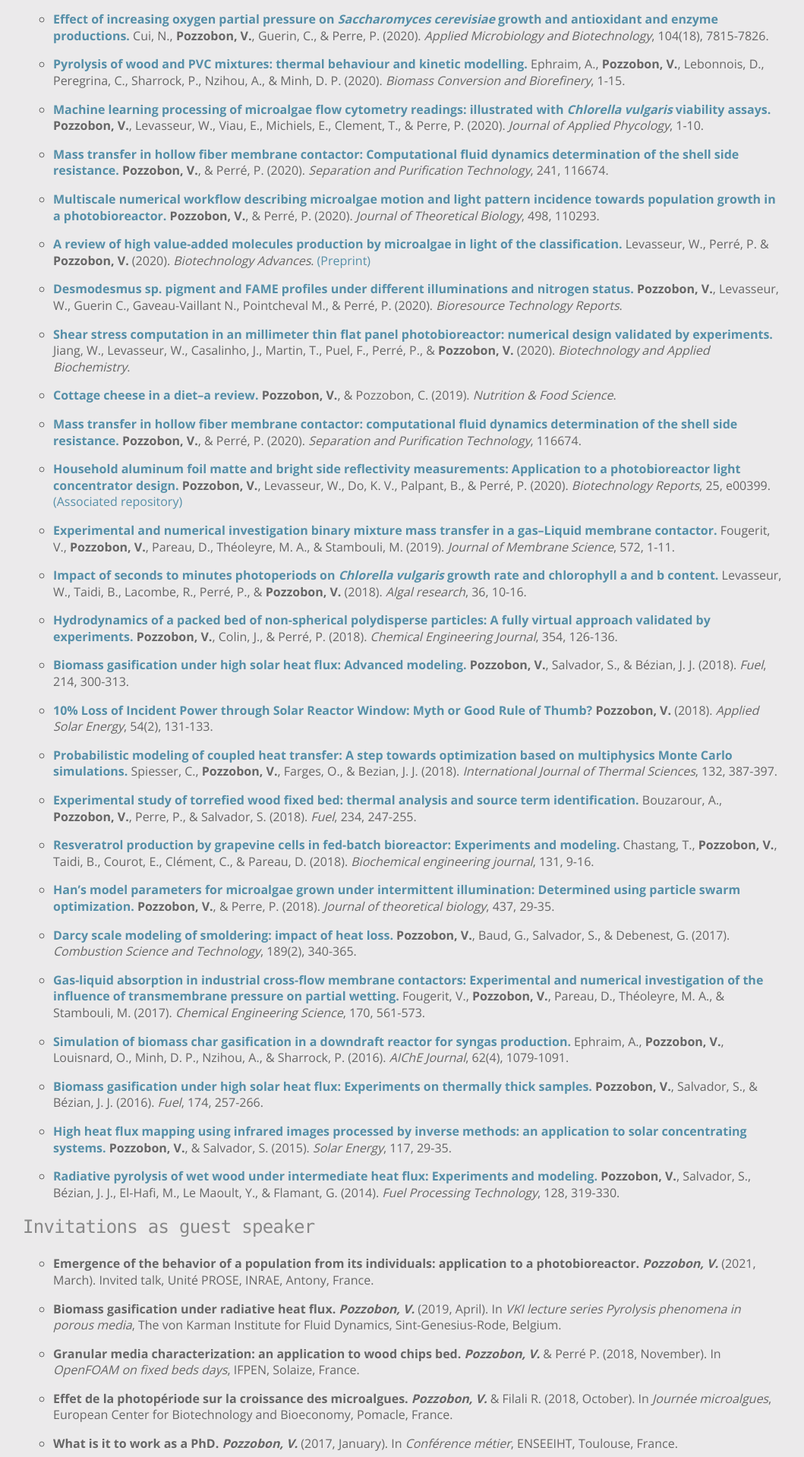
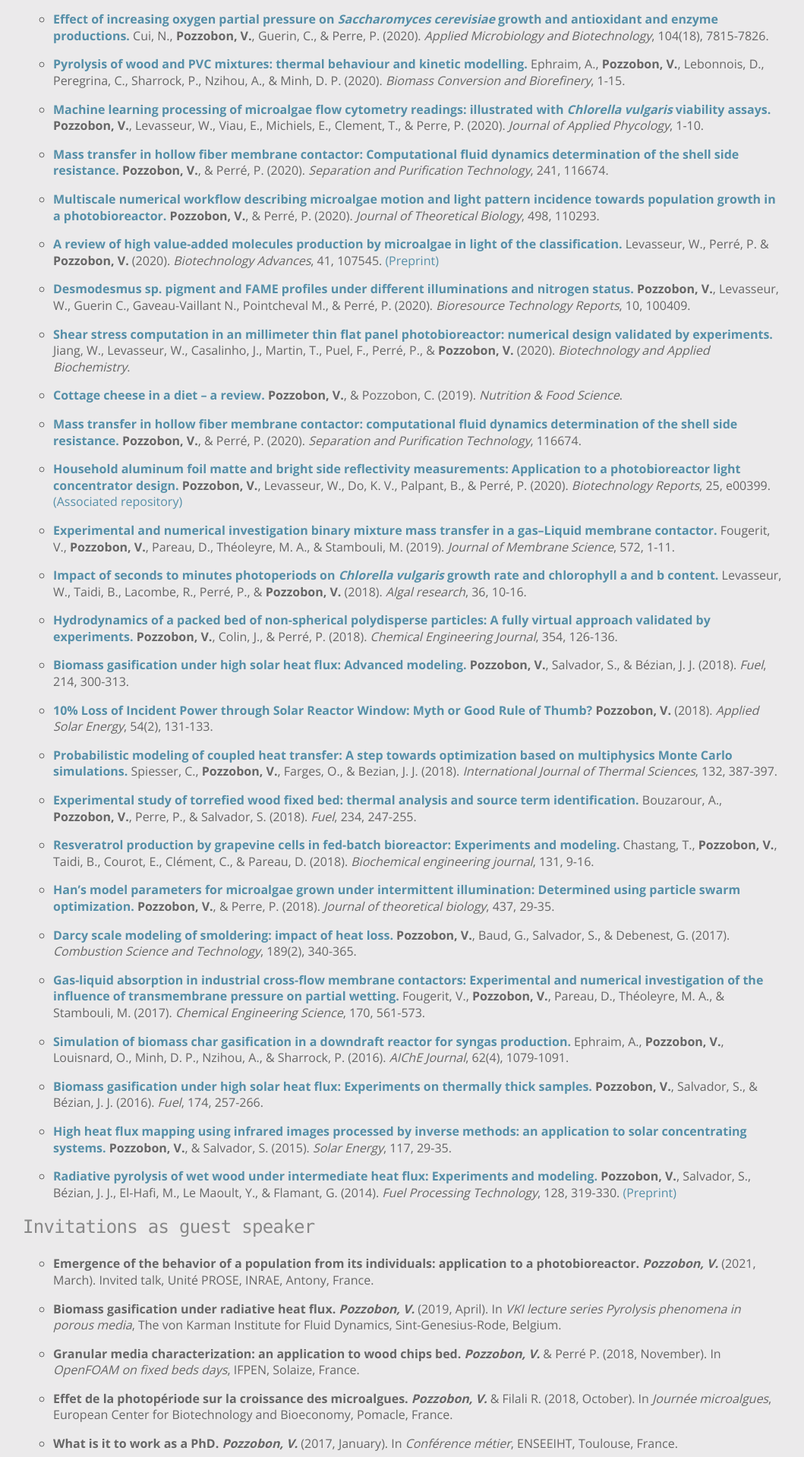
Before and after one commit to victorpozzobon/victorpozzobon.github.io, a Jekyll site: the page built from _pages/academic.md, in a window 1280 px wide. Shown: the part 1590-3508 px from the top of the page at 76% size, without its empty margins (98-1157 px from the left). Built offline with Jekyll 4.4.1, drawn with Linux system fonts in a browser that asks for light colours.

Commit message:
More preprint

```diff
--- a/_pages/academic.md
+++ b/_pages/academic.md
@@ -64,13 +64,13 @@ I presented my work to. For more info, please follow my [ORCID](https://orcid.or
 
 * [**Multiscale numerical workflow describing microalgae motion and light pattern incidence towards population growth in a photobioreactor.**](https://www.sciencedirect.com/science/article/pii/S002251932030148X) **Pozzobon, V.**, & Perré, P. (2020).  _Journal of Theoretical Biology_, 498, 110293.
 
-* [**A review of high value-added molecules production by microalgae in light of the classification.**](https://www.sciencedirect.com/science/article/pii/S0734975020300422) Levasseur, W., Perré, P. & **Pozzobon, V.** (2020). _Biotechnology Advances_. [(Preprint)](/assets/preprints/Levasseur_2020_a.pdf)
+* [**A review of high value-added molecules production by microalgae in light of the classification.**](https://www.sciencedirect.com/science/article/pii/S0734975020300422) Levasseur, W., Perré, P. & **Pozzobon, V.** (2020). _Biotechnology Advances_, 41, 107545. [(Preprint)](/assets/preprints/Levasseur_2020_a.pdf)
 
-* [**Desmodesmus sp. pigment and FAME profiles under different illuminations and nitrogen status.**](https://www.sciencedirect.com/science/article/pii/S2589014X2030030X) **Pozzobon, V.**, Levasseur, W., Guerin C., Gaveau-Vaillant N., Pointcheval M., & Perré, P. (2020). _Bioresource Technology Reports_.
+* [**Desmodesmus sp. pigment and FAME profiles under different illuminations and nitrogen status.**](https://www.sciencedirect.com/science/article/pii/S2589014X2030030X) **Pozzobon, V.**, Levasseur, W., Guerin C., Gaveau-Vaillant N., Pointcheval M., & Perré, P. (2020). _Bioresource Technology Reports_, 10, 100409.
 
 * [**Shear stress computation in an millimeter thin flat panel photobioreactor: numerical design validated by experiments.**](https://iubmb.onlinelibrary.wiley.com/doi/abs/10.1002/bab.1894) Jiang, W., Levasseur, W., Casalinho, J., Martin, T., Puel, F., Perré, P., & **Pozzobon, V.** (2020). _Biotechnology and Applied Biochemistry_.
 
-* [**Cottage cheese in a diet–a review.**](https://www.emerald.com/insight/content/doi/10.1108/NFS-03-2019-0073/full/html) **Pozzobon, V.**, & Pozzobon, C. (2019). _Nutrition & Food Science_.
+* [**Cottage cheese in a diet – a review.**](https://www.emerald.com/insight/content/doi/10.1108/NFS-03-2019-0073/full/html) **Pozzobon, V.**, & Pozzobon, C. (2019). _Nutrition & Food Science_.
 
 * [**Mass transfer in hollow fiber membrane contactor: computational fluid dynamics determination of the shell side resistance.**](https://www.sciencedirect.com/science/article/pii/S1383586619359180) **Pozzobon, V.**, & Perré, P. (2020). _Separation and Purification Technology_, 116674.
 
@@ -104,7 +104,7 @@ I presented my work to. For more info, please follow my [ORCID](https://orcid.or
 
 * [**High heat flux mapping using infrared images processed by inverse methods: an application to solar concentrating systems.**](https://www.sciencedirect.com/science/article/pii/S0038092X15002091) **Pozzobon, V.**, & Salvador, S. (2015). _Solar Energy_, 117, 29-35.
 
-* [**Radiative pyrolysis of wet wood under intermediate heat flux: Experiments and modeling.**](https://www.sciencedirect.com/science/article/pii/S0378382014002896) **Pozzobon, V.**, Salvador, S., Bézian, J. J., El-Hafi, M., Le Maoult, Y., & Flamant, G. (2014). _Fuel Processing Technology_, 128, 319-330.
+* [**Radiative pyrolysis of wet wood under intermediate heat flux: Experiments and modeling.**](https://www.sciencedirect.com/science/article/pii/S0378382014002896) **Pozzobon, V.**, Salvador, S., Bézian, J. J., El-Hafi, M., Le Maoult, Y., & Flamant, G. (2014). _Fuel Processing Technology_, 128, 319-330. [(Preprint)](/assets/preprints/Pozzobon_2014_a.pdf)
 
 ### Invitations as guest speaker
 
```
Also changed, not shown: 1 other file.
